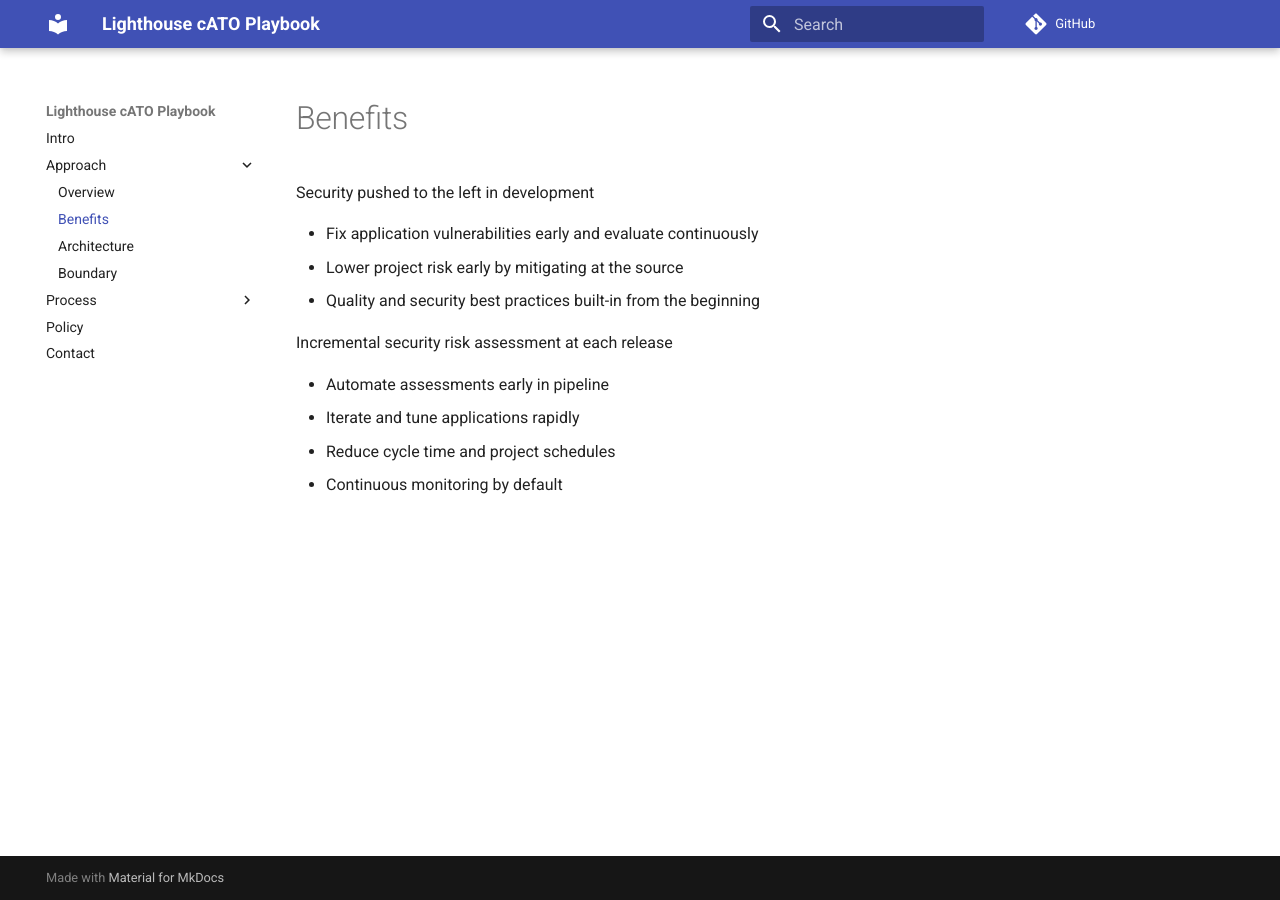
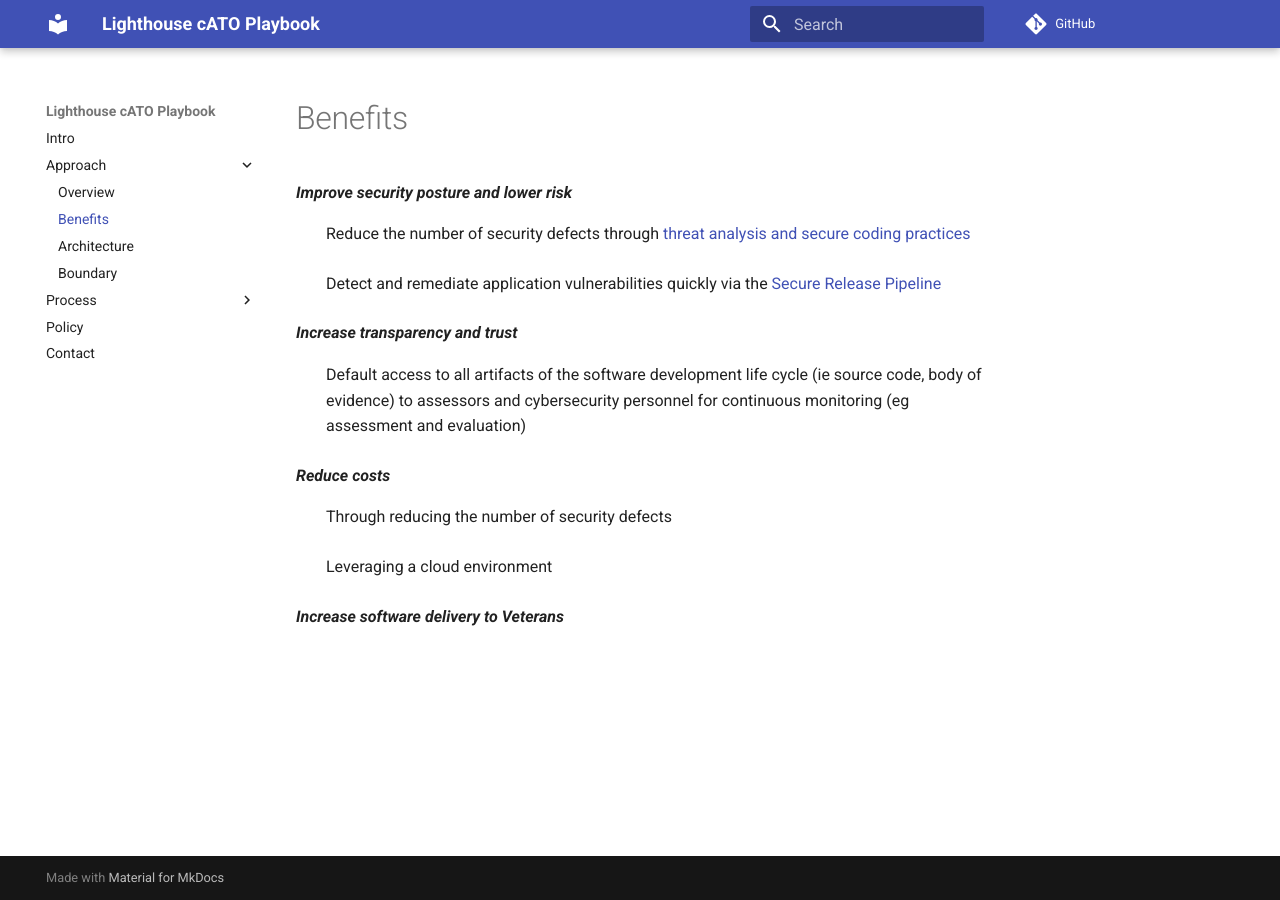
Before and after one commit to rise8-us/cato-playbook, an MkDocs documentation site: the page built from docs/benefits.md, in a window 1280 px wide. Built offline with MkDocs 1.6.1 and Material for MkDocs 9.7.7, drawn with Linux system fonts in a browser that asks for light colours; comment, search, counter and statistics services are not loaded.

Commit message:
Updated benefits

```diff
--- a/docs/benefits.md
+++ b/docs/benefits.md
@@ -1,14 +1,15 @@
 # Benefits
 
-Security pushed to the left in development
+***Improve security posture and lower risk***
+: Reduce the number of security defects through [threat analysis and secure coding practices](https://www.securitycompass.com/sdelements/)
+: Detect and remediate application vulnerabilities quickly via the [Secure Release Pipeline](pipeline.md)
 
-- Fix application vulnerabilities early and evaluate continuously
-- Lower project risk early by mitigating at the source
-- Quality and security best practices built-in from the beginning
+***Increase transparency and trust***
+: Default access to all artifacts of the software development life cycle (ie source code, body of evidence) to assessors
+and cybersecurity personnel for continuous monitoring (eg assessment and evaluation)
 
-Incremental security risk assessment at each release
+***Reduce costs***
+: Through reducing the number of security defects
+: Leveraging a cloud environment
 
-- Automate assessments early in pipeline
-- Iterate and tune applications rapidly
-- Reduce cycle time and project schedules
-- Continuous monitoring by default
+***Increase software delivery to Veterans***
```
